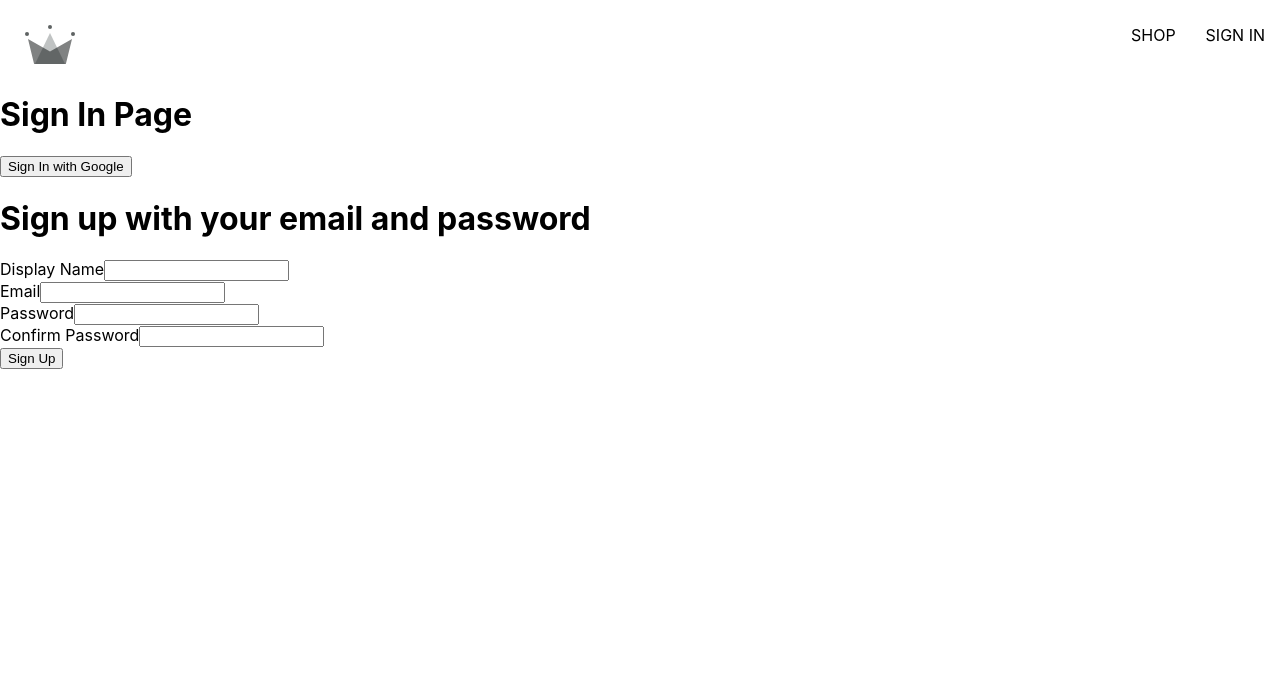
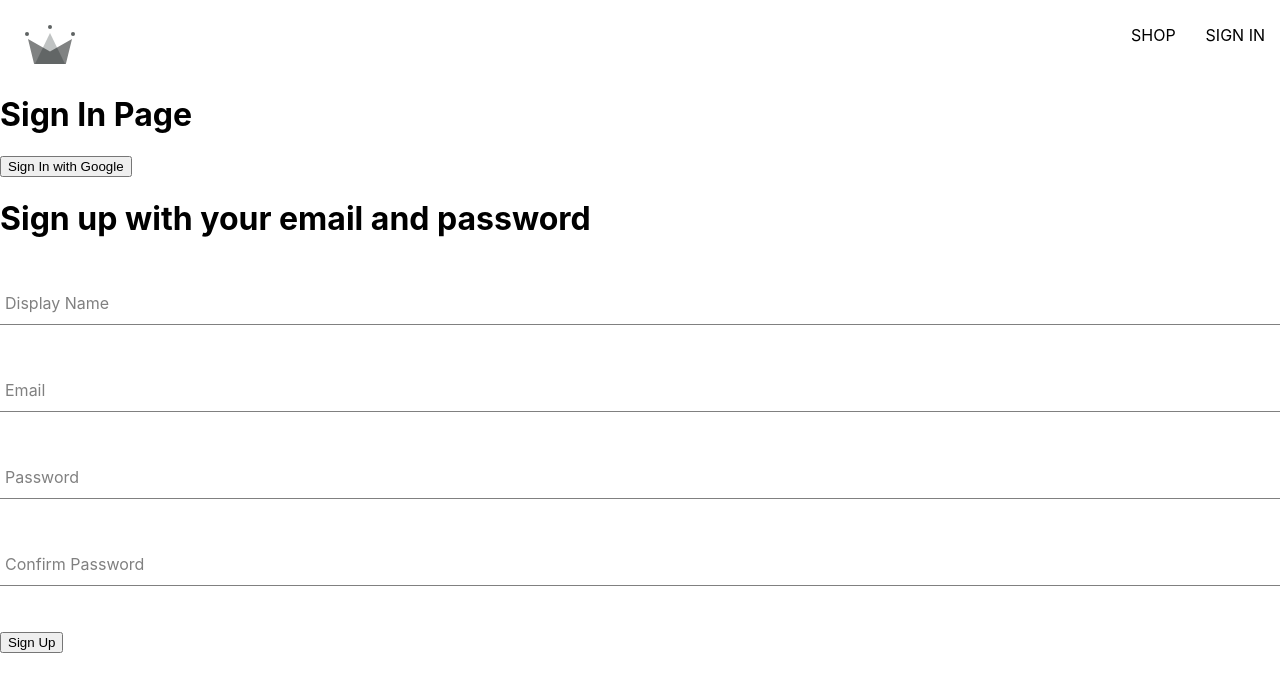
Before and after one commit to ralphsulit/crwn-clothing, a React (Create React App) app: page /sign-in in a window 1280 px wide. Shown: the top 692 px of the page. Built offline with nearby package versions, Linux system fonts and the light colour scheme.

Commit message:
added styles in form-input component and change form-input.sass into form-input.scss

```diff
--- a/src/components/form-input/form-input.jsx
+++ b/src/components/form-input/form-input.jsx
@@ -1,8 +1,18 @@
-const FormInput = ({ label, ...otherProps}) => {
+import './form-input.scss';
+
+const FormInput = ({ label, ...otherProps }) => {
   return (
-    <div>
-      <label>{label}</label>
-    <input {...otherProps} />
+    <div className='group'>
+    <input className='form-input' {...otherProps} />
+      {label && (
+        <label
+          className={`${
+            otherProps.value.length ? 'shrink' : ''
+          } form-input-label`}
+        >
+          {label}
+        </label>
+      )}
     </div>
   );
 }
--- /dev/null
+++ b/src/components/form-input/form-input.scss
@@ -0,0 +1,54 @@
+$sub-color: grey;
+$main-color: black;
+
+@mixin shrinkLabel {
+  top: -14px;
+  font-size: 12px;
+  color: $main-color;
+}
+
+.group {
+  position: relative;
+  margin: 45px 0;
+
+  .form-input {
+    background: none;
+    background-color: white;
+    color: $sub-color;
+    font-size: 18px;
+    padding: 10px 10px 10px 5px;
+    display: block;
+    width: 100%;
+    border: none;
+    border-radius: 0;
+    border-bottom: 1px solid $sub-color;
+    margin: 25px 0;
+
+    &:focus {
+      outline: none;
+    }
+
+    &:focus ~ .form-input-label {
+      @include shrinkLabel();
+    }
+  }
+
+  input[type='password'] {
+    letter-spacing: 0.3em;
+  }
+
+  .form-input-label {
+    color: $sub-color;
+    font-size: 16px;
+    font-weight: normal;
+    position: absolute;
+    pointer-events: none;
+    left: 5px;
+    top: 10px;
+    transition: 300ms ease all;
+
+    &.shrink {
+      @include shrinkLabel();
+    }
+  }
+}
```
Also changed, not shown: src/components/form-input/form-input.sass (deleted).
